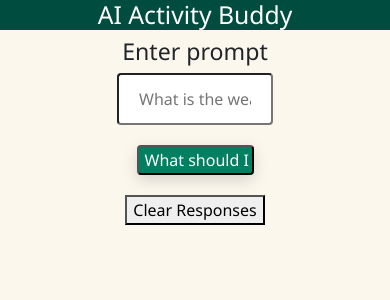
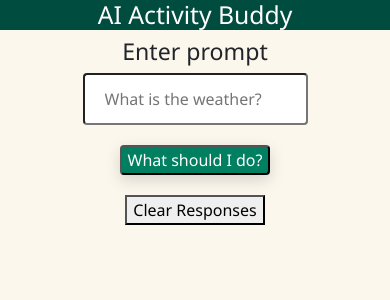
Before and after one commit to emilylubkert/openAI-activity-suggestions, a React (Create React App) app: page / in a window 390 px wide. Shown: the top 300 px of the page. Built offline with nearby package versions, Linux system fonts and the light colour scheme; no server answers.

Commit message:
fix button styling for mobile

```diff
--- a/src/App.css
+++ b/src/App.css
@@ -33,7 +33,7 @@
 }
 
 input[type=text] {
-  width: 40%;
+  width: fit-content;
   padding: 12px 20px;
   /* margin: 8px 0; */
   box-sizing: border-box;
@@ -41,7 +41,7 @@ input[type=text] {
 }
 
 input[type=submit] {
-  width: 30%;
+  width: fit-content;
   margin: 20px;
   background-color: #008060;
   color: white;
@@ -71,3 +71,7 @@ body {
   background-color: #fbf7ed;
   font-family: 'Noto Sans', sans-serif;
 }
+
+.clear-response {
+  width: fit-content;
+}
--- a/src/components/Prompt.js
+++ b/src/components/Prompt.js
@@ -56,7 +56,7 @@ function Prompt() {
       <div className='response-container'>
         {responses ? <Responses responses={responses} /> : null}
       </div>
-      <button onClick={clearResponses}>Clear Responses</button>
+      <button classname="clear-response" onClick={clearResponses}>Clear Responses</button>
     </>
   );
 }
```
